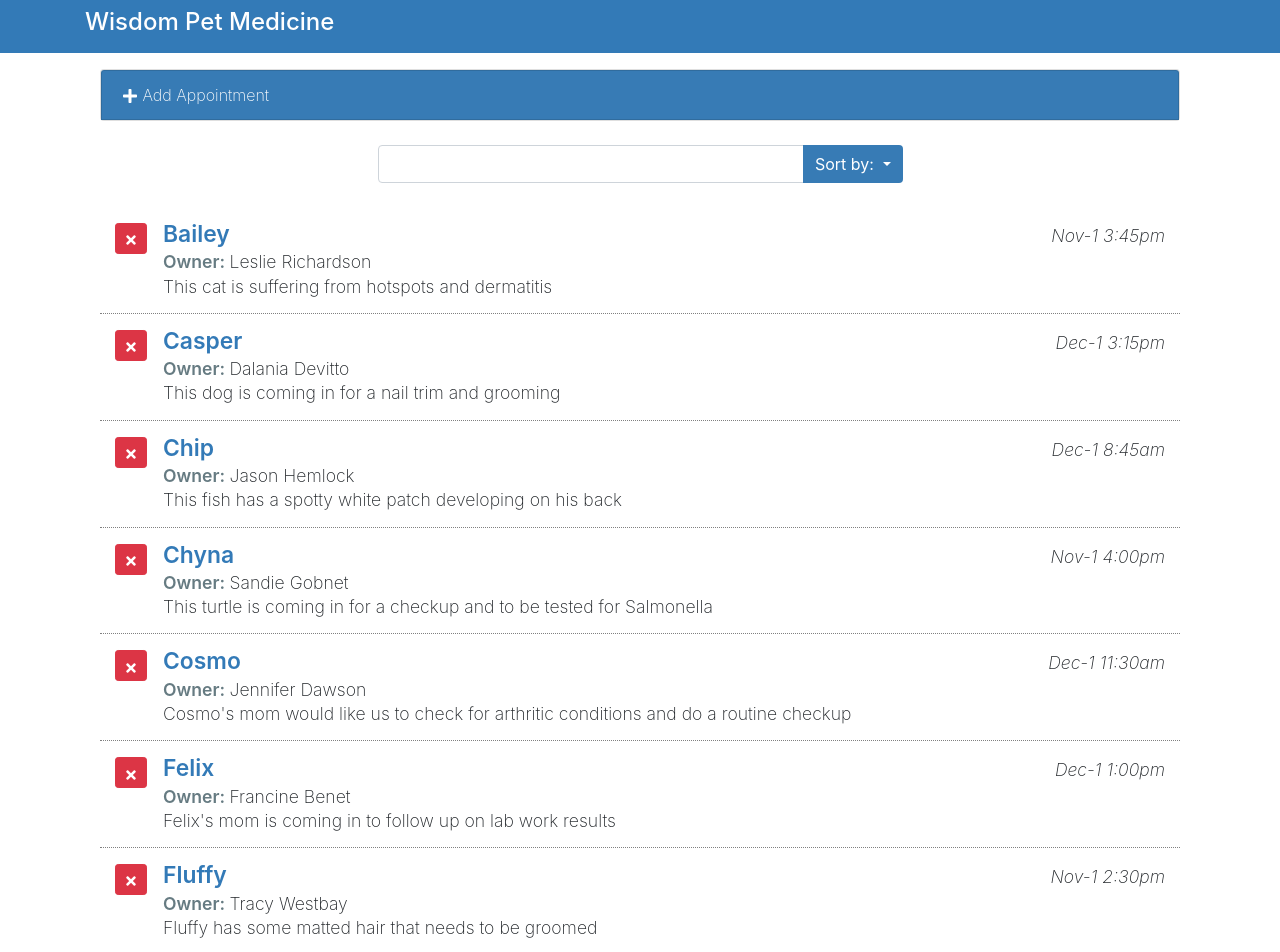
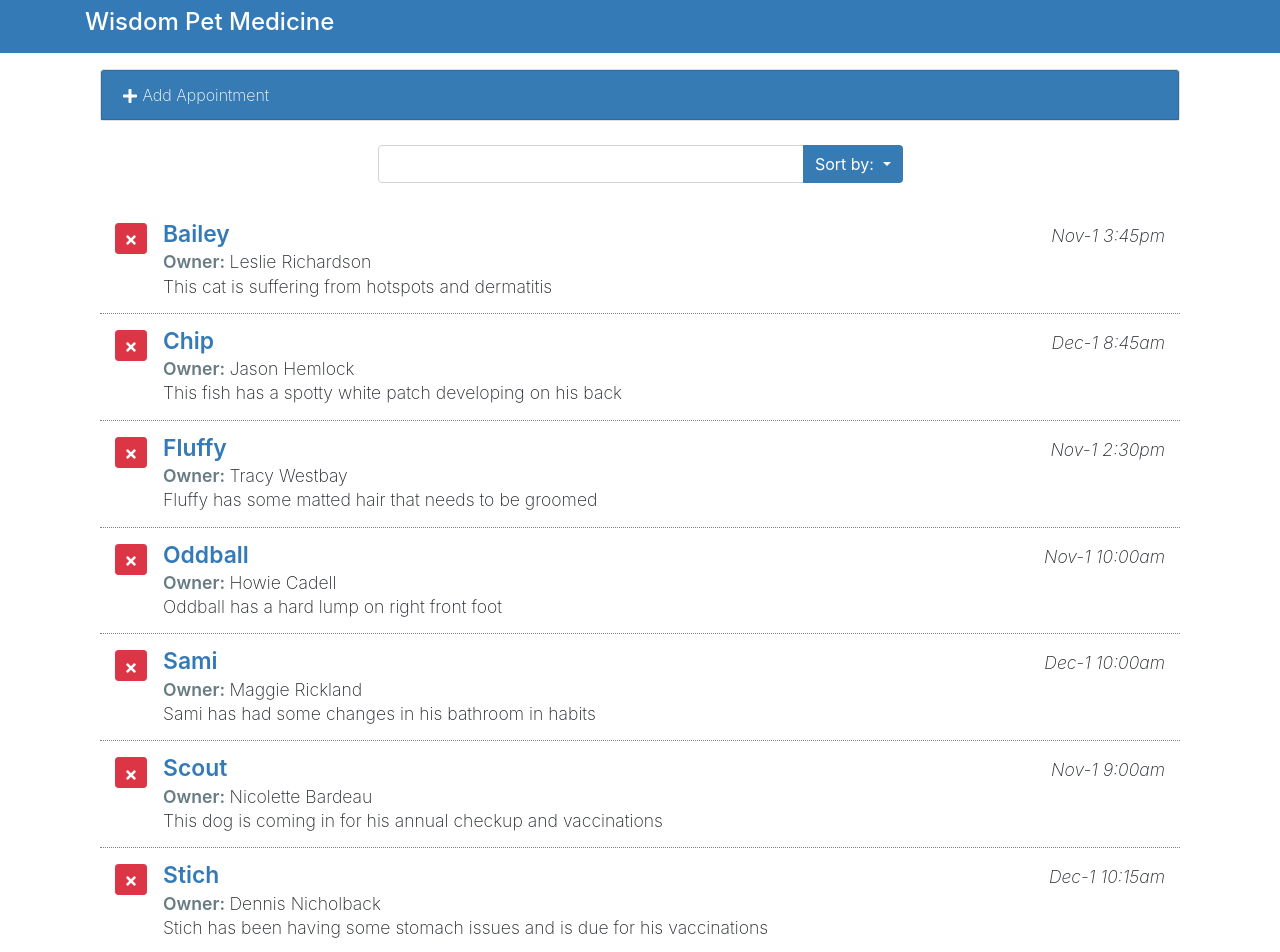
Before and after one commit to alicandev/learning_react-user-interfaces, a React (Create React App) app: page / in a window 1280 px wide. Shown: the top 952 px of the page. Built offline with nearby package versions, Linux system fonts and the light colour scheme.

Commit message:
Search Implemented

```diff
--- a/src/components/App.js
+++ b/src/components/App.js
@@ -15,6 +15,7 @@
             formDisplay: false,
             orderBy: 'petName',
             orderDir: 'asc',
+            queryText: 'ba',
             lastIndex: 0
         }
         // we must do this binding in order for `this` keyword inside the deleteAppointments method to refer to the
@@ -69,19 +70,18 @@
 
     render() {
         let order;
-        let filteredAppointments = this.state.myAppointments;
-        if (this.state.orderDir === 'asc') {
-            order = 1;
-        } else {
-            order = -1;
-        }
-        filteredAppointments.sort((a,b) => {
-            if(a[this.state.orderBy].toLowerCase() < b[this.state.orderBy].toLowerCase()) {
-                return -1 * order;
-            } else {
-                return 1 * order;
-            }
-        });
+        let appointments = this.state.myAppointments;
+        this.state.orderDir === 'asc' ? order = 1 : order = -1;
+        let filteredAppointments =
+            appointments.sort((a,b) =>
+                a[this.state.orderBy].toLowerCase() > b[this.state.orderBy].toLowerCase()
+                    ? order
+                    : -1 * order
+            ).filter(item =>
+                item['petName'].toLowerCase().includes(this.state.queryText.toLowerCase())
+                || item['ownerName'].toLowerCase().includes(this.state.queryText.toLowerCase())
+                || item['aptNotes'].toLowerCase().includes(this.state.queryText.toLowerCase())
+            );
 
         return(
             <main className="page bg-white" id="petratings">
@@ -100,7 +100,7 @@
                                     changeOrder={this.changeOrder}
                                 />
                                 <ListAppointments
-                                    appointments={this.state.myAppointments}
+                                    appointments={filteredAppointments}
                                     deleteAppointment={this.deleteAppointment}
                                 />
                             </div>
@@ -108,7 +108,7 @@
                     </div>
                 </div>
             </main>
-        )
+        );
     }
 }
 
```
